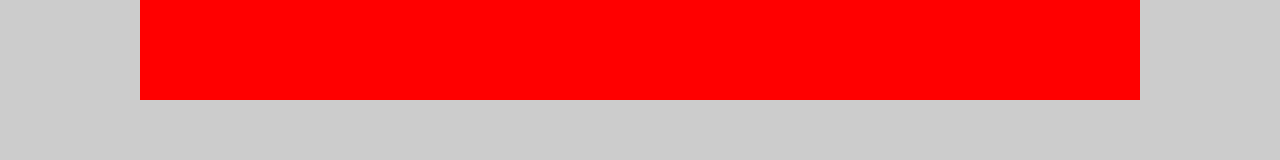
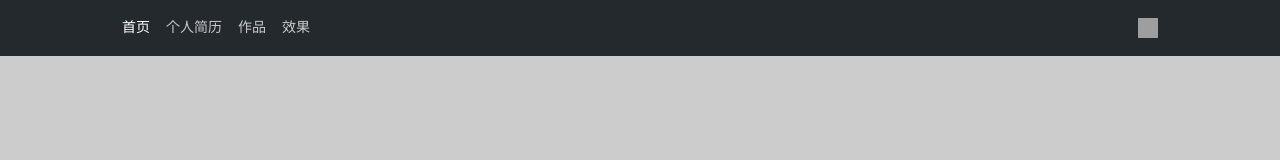
Before and after one commit to qq97296052/lubin, a plain HTML site: page index.html in a window 1280 px wide. Drawn offline with Linux system fonts and the light colour scheme; grey boxes are pictures that could not be loaded.

Commit message:
更新页面样式

```diff
--- a/css/index.css
+++ b/css/index.css
@@ -1,6 +1,9 @@
 *{
 	padding:0;
 	margin:0;
+}
+li{
+	list-style: none;
 }
 html,body{
 	width: 100%;
@@ -9,9 +12,56 @@ html,body{
 body{
 	background: #ccc;
 }
+.fl{
+	float: left;
+}
+.fr{
+	float: right;
+}
+.clearfix:after{
+	clear:both;
+	display:block;
+	content:"";
+}
+.clearfix{
+	zoom:1;
+}
+
 .head{
-	width: 1000px;
-	height: 100px;
-	background: red;
+	width:100%;
+	padding-top: 12px;
+    padding-bottom: 12px;
+	background: #24292e;
+}
+.headAuto{
+	height: 32px;
+	width: 1036px;
 	margin:0 auto;
+	position: relative;
 }
+/*顶部导航*/
+.navBox{
+	height: 32px;
+	line-height: 32px;
+}
+.navBox li{
+	float: left;
+	font-size: 14px;
+	color: rgba(255,255,255,0.75);
+	padding-right:8px;
+	margin-right:8px;
+	cursor:pointer;
+}
+.navBox li.on{
+	color: #fff;
+}
+/*顶部头像*/
+.myHeadImg{
+	width: 20px;
+	height: 20px;
+	margin-top: 6px;
+}
+.myHeadImg img{
+	width: 100%;
+	height: 100%;
+}
--- a/index.html
+++ b/index.html
@@ -2,10 +2,24 @@
 <html lang="en">
 <head>
 	<meta charset="UTF-8">
-	<title>Document</title>
+	<title>IT前端-鲁彬个人网站</title>
 	<link rel="stylesheet" href="css/index.css">
 </head>
 <body>
-	<div class="head"></div>
+	<div class="head">
+		<div class="headAuto clearfix">
+			<!-- 导航 -->
+			<ul class="navBox fl">
+				<li class="on">首页</li>
+				<li>个人简历</li>
+				<li>作品</li>
+				<li>效果</li>
+			</ul>
+			<!-- 头像 -->
+			<div class="myHeadImg fr">
+				<img src="https://avatars1.githubusercontent.com/u/17269233?s=40&v=4" alt="">
+			</div>
+		</div>
+	</div>
 </body>
 </html>
```
